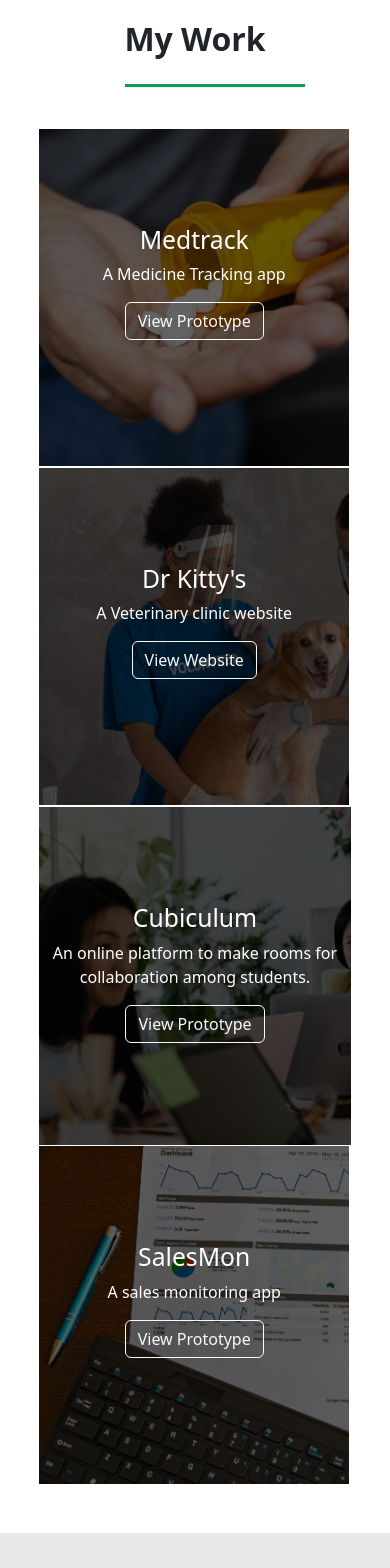
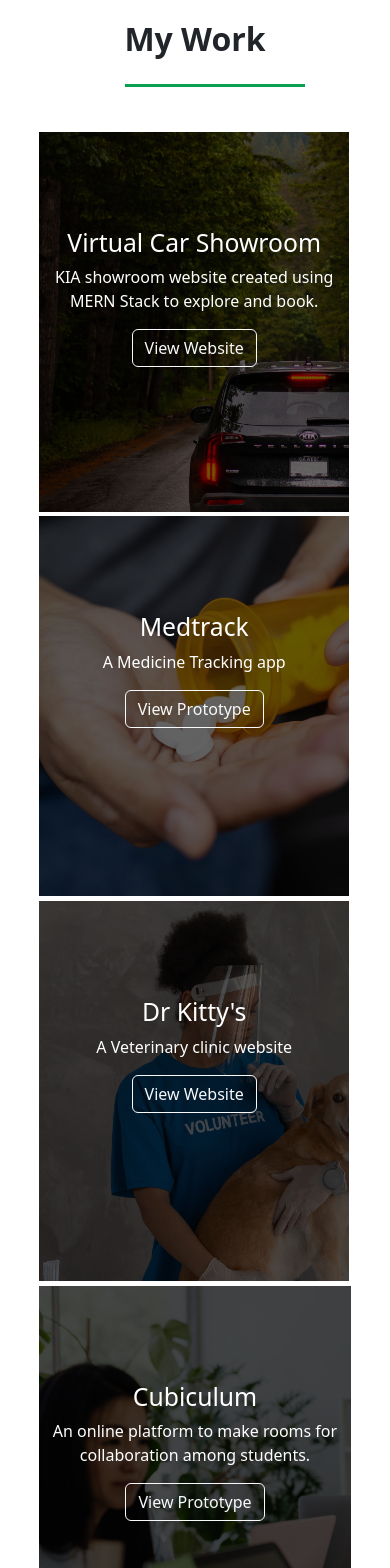
Before and after one commit to infi-bins-loop/sameera_portfolio, a React (Create React App) app: page / in a window 390 px wide. Shown: the part 2340-3908 px from the top of the page. Built offline with nearby package versions, Linux system fonts and the light colour scheme.

Commit message:
update push

```diff
--- a/src/components/Projects/projects.css
+++ b/src/components/Projects/projects.css
@@ -103,9 +103,28 @@
     cursor: pointer;
     filter: grayscale(0.2) brightness(0.8);
 }
+.projImg5{
+    background-image: url('../../assets/carshowroom.png');
+    width: 38.5vw;
+    height: 60vh;
+    background-color: rgb(120, 120, 120);
+    background-size: cover;
+    background-blend-mode: multiply;
+    color: #fff;
+    object-fit: cover;
+    text-align: center;
+    justify-content: center;
+    margin-right: 0.1rem;
+    margin-bottom: 0.1rem;
+}
+.projImg5:hover{
+    cursor: pointer;
+    filter: grayscale(0.2) brightness(0.8);
+}
 .param{
     color: #ffffff;
     position: relative;
+    max-width: 60rem;
 }
 .h2m{
     color: white;
@@ -114,21 +133,30 @@
 
 @media screen and (max-width: 940px){
     .projImg1{
-        height: 40vh;
+        height: 45vh;
         width: 80vw;
+        margin-top: 0.2rem;
     }
     .projImg2{
-        height: 40vh;
+        height: 45vh;
         width: 80vw;
+        margin-top: 0.2rem;
     }
     .projImg3{
-        height: 40vh;
+        height: 45vh;
         width: 80vw;
         margin: 0 auto;
+        margin-top: 0.2rem;
     }
     .projImg4{
-        height: 40vh;
+        height: 45vh;
         width: 80vw;
-        margin-top: 0.1rem;
+        margin-top: 0.2rem;
     }
+    .projImg5{
+        height: 45vh;
+        width: 80vw;
+        margin-top: 0.2rem;
+    }
+
 }
--- a/src/components/Projects/projects.js
+++ b/src/components/Projects/projects.js
@@ -14,6 +14,11 @@ const Projects = () => {
         <span className="projTitle" data-aos='fade-right'>My Work</span>
         <div style={{ borderTop: '3px solid #0C9F50', width: 180, marginTop: 13, marginBottom: 10, marginLeft: 40}} />
         <div className="projImgs">
+          <div className="projImg5">
+            <h2 className='h2m'>Virtual Car Showroom</h2>
+            <p className='param'>KIA showroom website created using MERN Stack to explore and book.</p>
+            <a class="btn btn-outline-light" href="https://vcs.onrender.com/" role="button" rel='noreferrer' target="_blank">View Website</a>
+          </div>
           <div className="projImg1">
             <h2 className='h2m'>Medtrack</h2>
             <p className='param'>A Medicine Tracking app</p>
```
Also changed, not shown: src/assets/carshowroom.png (added).
